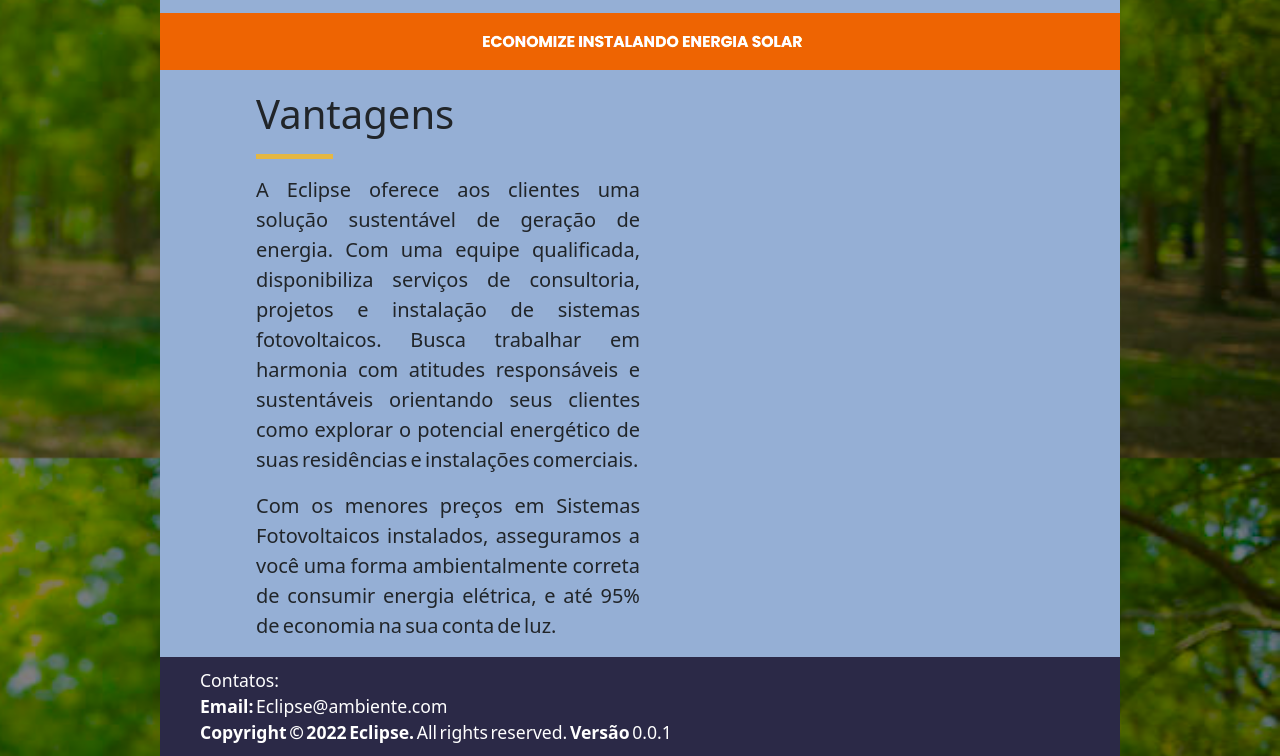
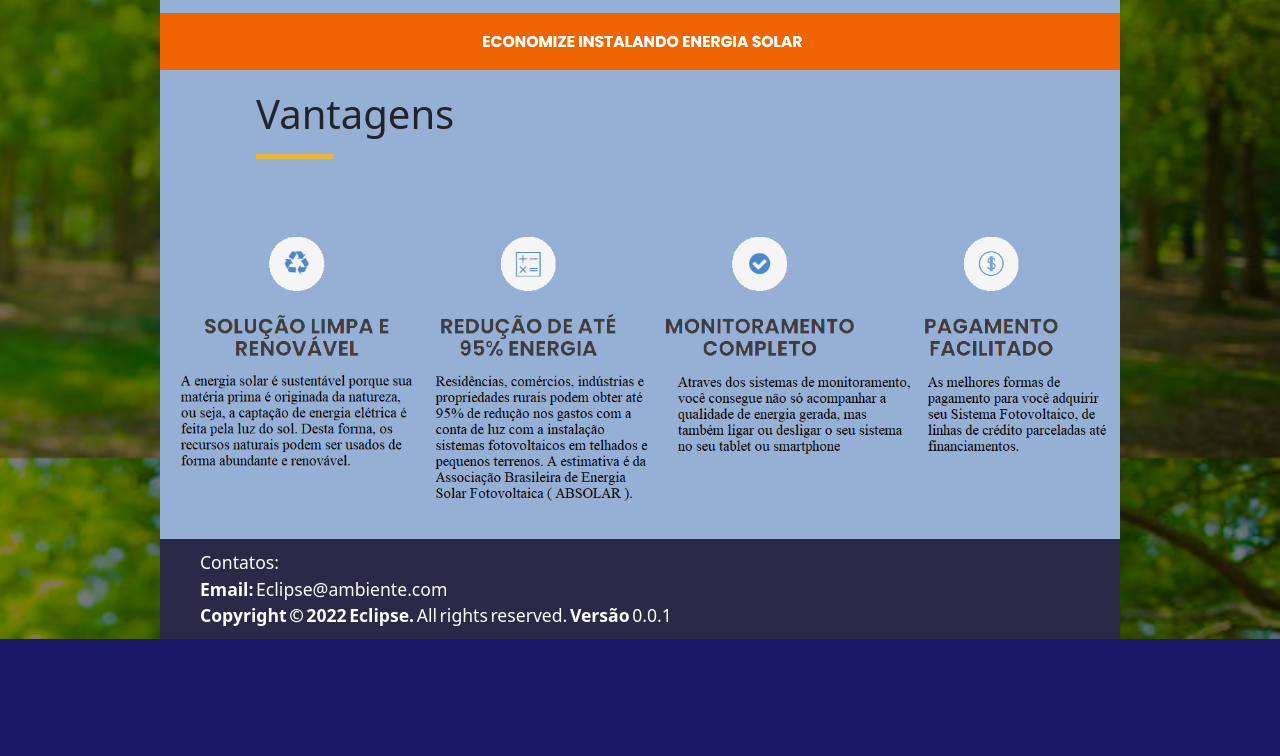
Before and after one commit to MatheusPiechottka/APS_Unip, a plain HTML site: page Paginas/Index.html in a window 1280 px wide. Shown: the part 1142-1898 px from the top of the page. After the commit the page ends 1781 px from the top, so only its background shows below. Drawn offline with nearby package versions, Linux system fonts and the light colour scheme.

Commit message:
vatagem
a vatagem add.

```diff
--- a/Estilo/Style.css
+++ b/Estilo/Style.css
@@ -174,6 +174,14 @@ div.texto {
 	width: 100%;
 	padding-bottom: 2%;
 }
+
+.vantagemfot img {
+	width: 100%;
+
+}
+
+
+
 hr{
   border-bottom: 5px solid #F8BA21;
   width:20%;
--- a/Paginas/Index.html
+++ b/Paginas/Index.html
@@ -90,8 +90,10 @@
 	        		<div class="texto" id="bloc1">
 	        	 	    <h1>Vantagens</h1>
 	        	 	    <hr/>
-	 					<p>A Eclipse oferece aos clientes uma solução sustentável de geração de energia. Com uma equipe qualificada, disponibiliza serviços de consultoria, projetos e instalação de sistemas fotovoltaicos. Busca trabalhar em harmonia com atitudes responsáveis e sustentáveis orientando seus clientes como explorar o potencial energético de suas residências e instalações comerciais.</p>
-                   		 <p>Com os menores preços em Sistemas Fotovoltaicos instalados, asseguramos a você uma forma ambientalmente correta de consumir energia elétrica, e até 95% de economia na sua conta de luz.</p>
+				    </div>
+					<div class="vantagemfot">
+						<img src="../Imagens/Opre2.png"
+
                    	</div>
 
 	   <footer class="main-footer">
```
Also changed, not shown: Imagens/Opre2.png (added).
